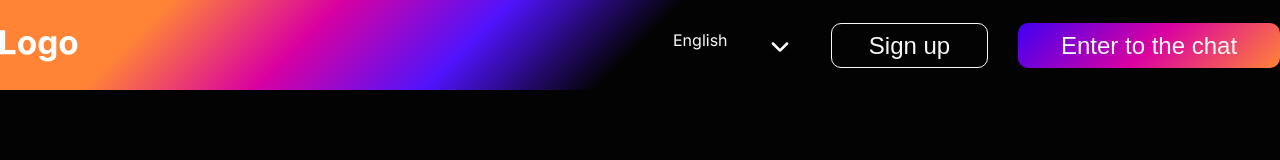
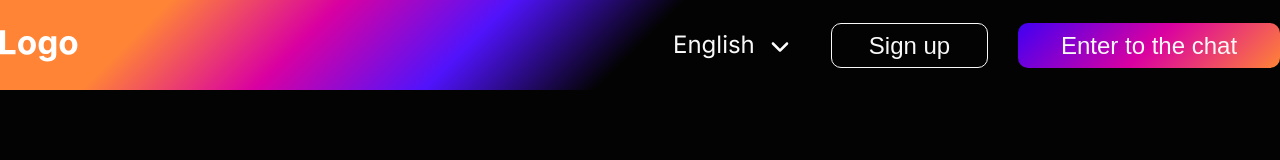
Before and after one commit to chatpetproject/team-challenge-chat, a React (Create React App) app: page / in a window 1280 px wide. Shown: the top 160 px of the page. Built offline with nearby package versions, Linux system fonts and the light colour scheme.

Commit message:
Add selectText to text.ts

```diff
--- a/src/UI/Text.ts
+++ b/src/UI/Text.ts
@@ -18,3 +18,7 @@ export const MainTitle = styled.h4`
   color: ${(props) => props.theme.colors.whiteColor};
   margin-bottom: 60px;
 `;
+export const SelectText= styled.span`
+  font-size: 24px;
+  font-weight: 500;
+`;
--- a/src/components/Language Select/LanguageSelect.tsx
+++ b/src/components/Language Select/LanguageSelect.tsx
@@ -3,6 +3,7 @@ import { AbsoluteBox, Box, RelativeBox } from '../../UI/Box';
 import Icon from '../Icon/Icon';
 import Theme from '../../styles/theme';
 import { useState } from 'react';
+import { SelectText } from '../../UI/Text';
 
 interface LanguageSelectProps {
   label?: string;
@@ -21,15 +22,8 @@ const LanguageSelect: React.FC<LanguageSelectProps> = (props) => {
 
   return (
     <RelativeBox>
-      <Box
-        margin='15px 48px'
-        width='110px'
-        height='30px'
-        color={whiteColor}
-        font-size='24px'
-        font-weight='500'
-      >
-        {label}
+      <Box margin='15px 48px' width='110px' height='30px' color={whiteColor}>
+        <SelectText>{label}</SelectText>
       </Box>
       <AbsoluteBox top='35%' right='20%'>
         {!isOpen ? (
@@ -57,10 +51,8 @@ const LanguageSelect: React.FC<LanguageSelectProps> = (props) => {
               key={option}
               padding='5px'
               border-bottom={`1px solid ${whiteColor}`}
-              font-size='24px'
-              font-weight='500'
             >
-              {option}
+              <SelectText>{option}</SelectText>
             </Box>
           ))}
         </AbsoluteBox>
```
